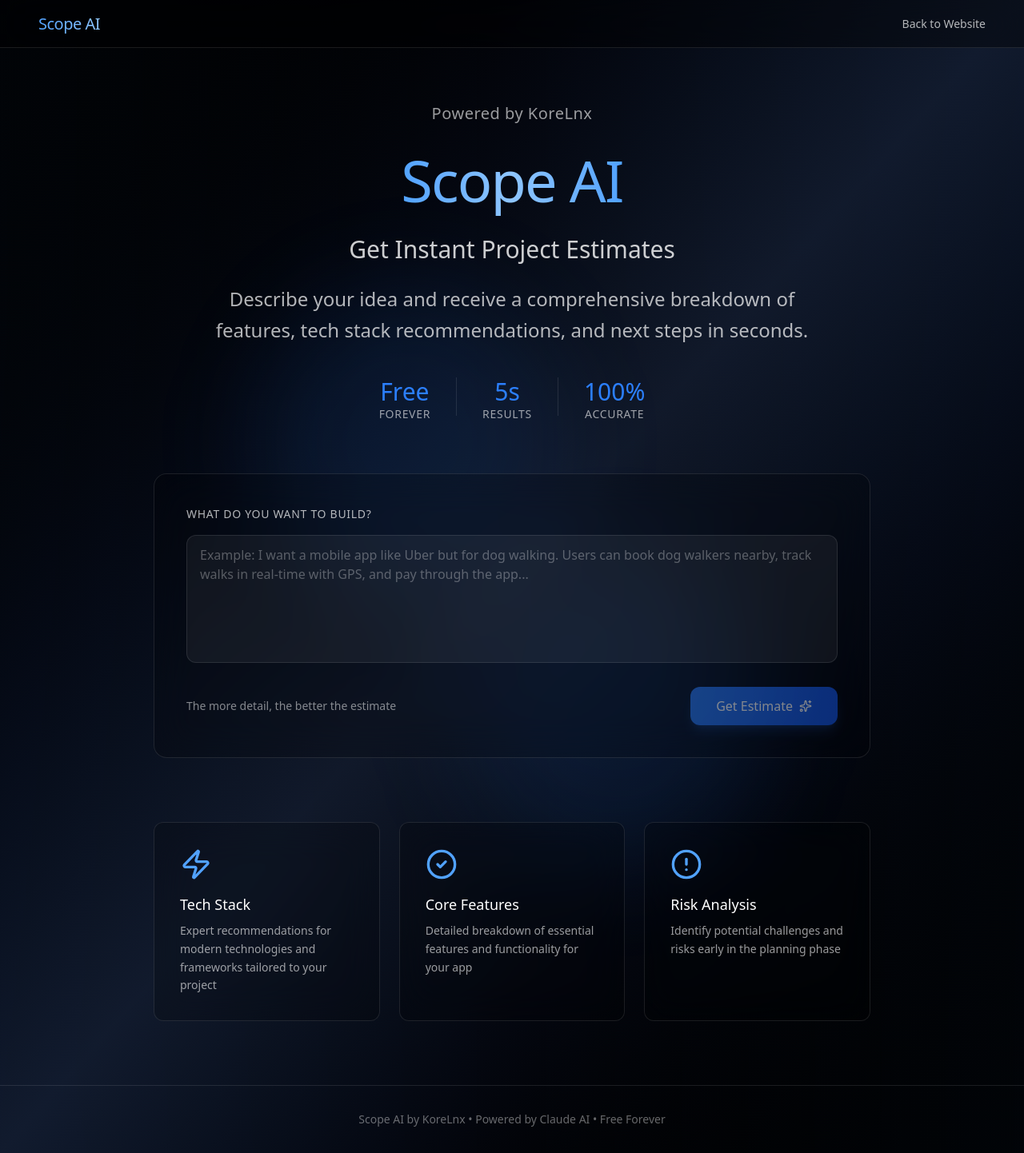
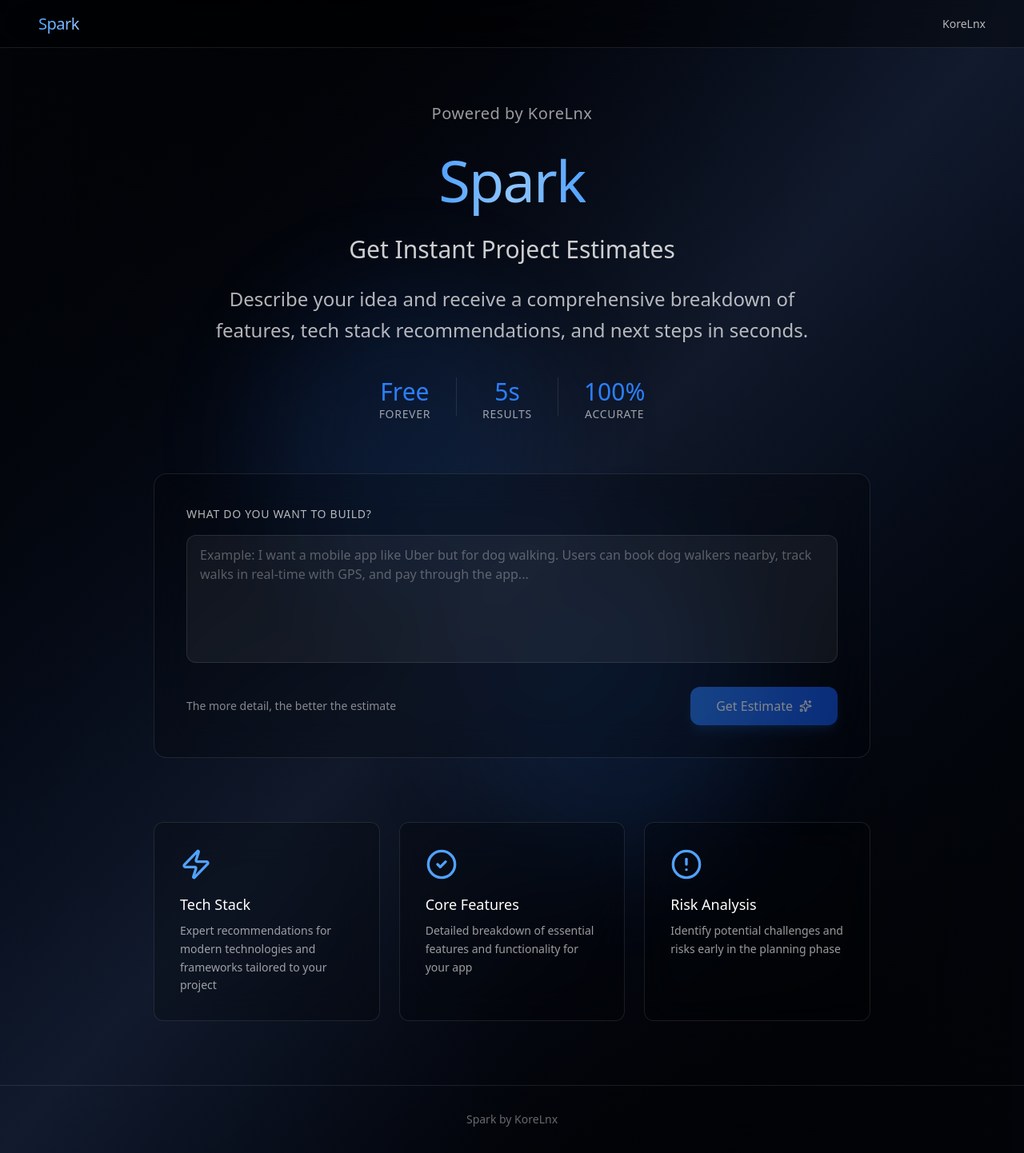
Before and after one commit to ayanosman8/KoreTek, a Next.js app in the folder estimator/: page / in a window 1280 px wide. Shown: the whole page at 80% size. Built offline with nearby package versions, Linux system fonts and the light colour scheme.

Commit message:
changed name to spark

```diff
--- a/estimator/app/estimate/page.tsx
+++ b/estimator/app/estimate/page.tsx
@@ -224,7 +224,7 @@
               Back
             </button>
             <h1 className="text-xl font-extralight tracking-tight">
-              <span className="bg-clip-text text-transparent bg-gradient-to-r from-blue-400 to-blue-300">Scope AI</span>
+              <span className="bg-clip-text text-transparent bg-gradient-to-r from-blue-400 to-blue-300">Spark</span>
             </h1>
             <div className="flex items-center gap-3">
               <button
--- a/estimator/app/layout.tsx
+++ b/estimator/app/layout.tsx
@@ -2,7 +2,7 @@
 import "./globals.css";
 
 export const metadata: Metadata = {
-  title: "Scope AI | AI-Powered Project Estimator by KoreLnx",
+  title: "Spark | AI-Powered Project Estimator by KoreLnx",
   description: "Get instant AI-powered project estimates with pricing, timeline, and tech stack recommendations. Free, no commitment required.",
 };
 
--- a/estimator/app/page.tsx
+++ b/estimator/app/page.tsx
@@ -37,13 +37,13 @@
         <div className="relative w-full px-6 lg:px-12 py-4">
           <div className="flex items-center justify-between">
             <h1 className="text-xl font-extralight tracking-tight">
-              <span className="bg-clip-text text-transparent bg-gradient-to-r from-blue-400 to-blue-300">Scope AI</span>
+              <span className="bg-clip-text text-transparent bg-gradient-to-r from-blue-400 to-blue-300">Spark</span>
             </h1>
             <a
               href="https://korelnx.com"
               className="text-sm font-medium text-white/70 hover:text-blue-400 transition-all duration-300 cursor-pointer"
             >
-              Back to Website
+              KoreLnx
             </a>
           </div>
         </div>
@@ -60,7 +60,7 @@
 
             <h1 className="text-4xl md:text-6xl lg:text-7xl font-extralight leading-tight tracking-tight">
               <span className="bg-clip-text text-transparent bg-gradient-to-r from-blue-400 via-blue-300 to-blue-400">
-                Scope AI
+                Spark
               </span>
             </h1>
 
@@ -179,7 +179,7 @@
       <footer className="border-t border-white/10 px-6 py-8 relative z-10">
         <div className="max-w-4xl mx-auto text-center">
           <p className="text-sm text-white/40 font-light">
-            Scope AI by KoreLnx • Powered by Claude AI • Free Forever
+            Spark by KoreLnx
           </p>
         </div>
       </footer>
--- a/estimator/package.json
+++ b/estimator/package.json
@@ -1,5 +1,5 @@
 {
-  "name": "@repo/scope-ai",
+  "name": "@repo/spark",
   "version": "0.1.0",
   "private": true,
   "scripts": {
```
Also changed, not shown: 2 other files (tests, documents, lock files or other folders).
